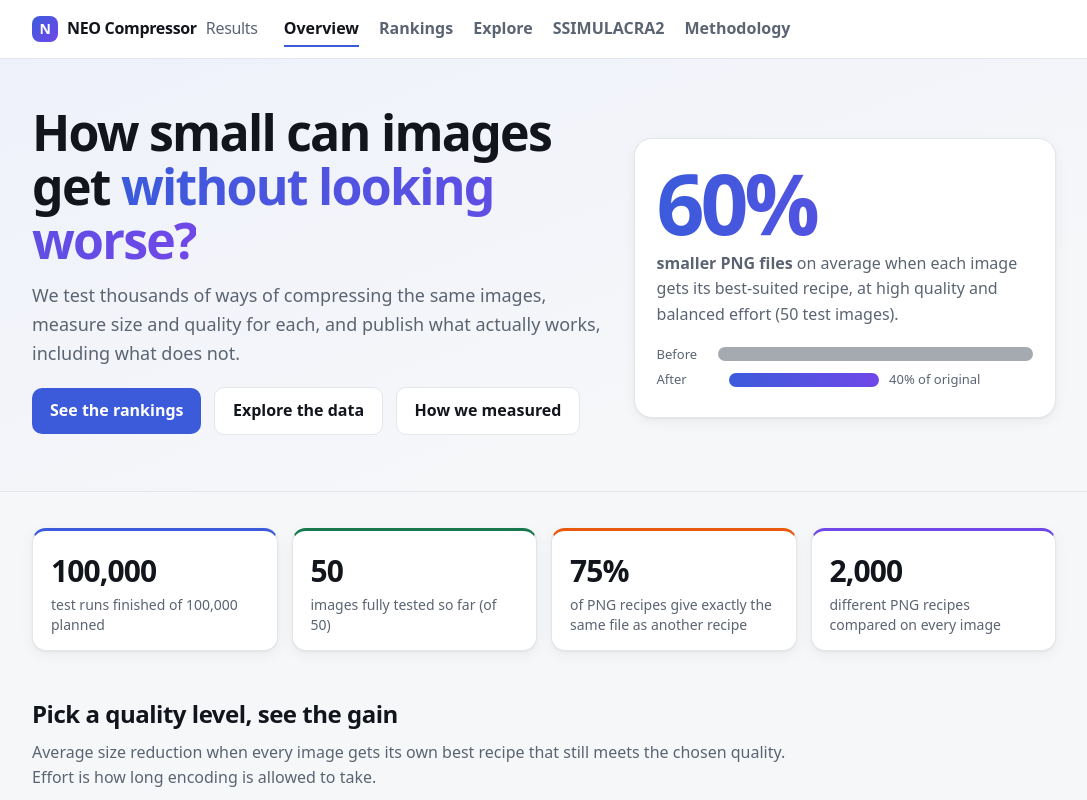
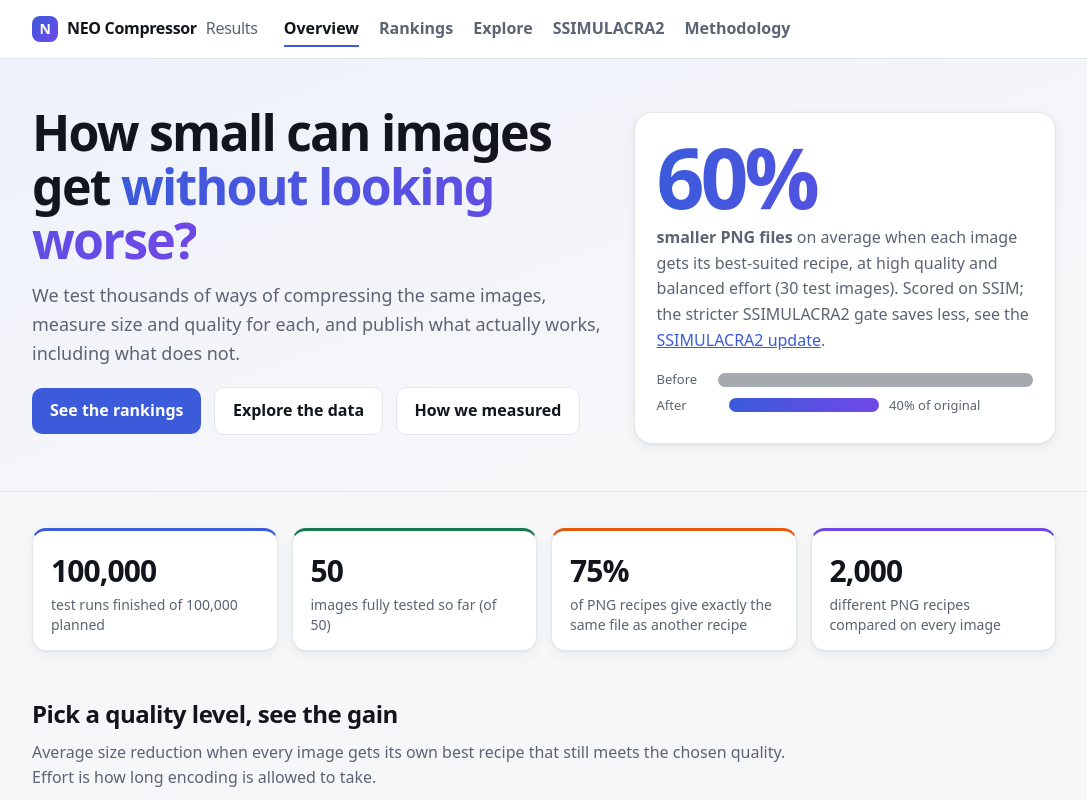
Before and after one commit to alfatreze/neo-encoder-releases, a plain HTML site: page docs/index.html in a window 1280 px wide. Shown: the top 800 px of the page, without its empty margins (96-1183 px from the left). Drawn offline with Linux system fonts and the light colour scheme.

Commit message:
Update results site (2026-11-23)

```diff
--- a/docs/index.html
+++ b/docs/index.html
@@ -83,7 +83,7 @@ const find=(f,q,e)=>head?.[f]?.find(r=>r.quality===q&&r.effort===e);
 const hi=find('PNG','ssim>=0.98','balanced');
 const dup=head?.PNG_redundancy?.identical_output_share;
 // hero
-if(hi){const s=hi.saving;$('#hero').innerHTML=`<div class="big">${pct(s,0)}</div><div class="cap"><b>smaller PNG files</b> on average when each image gets its best-suited recipe, at high quality and balanced effort (${srcDone} test images).</div><div class="sizebar"><div class="row"><span class="t">Before</span><span class="b" style="width:100%;background:var(--muted);opacity:.55"></span></div><div class="row"><span class="t">After</span><span class="b" style="width:${(1-s)*100}%;background:linear-gradient(90deg,var(--accent),var(--accent2))"></span><span>${pct(1-s,0)} of original</span></div></div>`}
+if(hi){const s=hi.saving;$('#hero').innerHTML=`<div class="big">${pct(s,0)}</div><div class="cap"><b>smaller PNG files</b> on average when each image gets its best-suited recipe, at high quality and balanced effort (${cx.PNG??srcDone} test images). Scored on SSIM; the stricter SSIMULACRA2 gate saves less, see the <a href="gated.html">SSIMULACRA2 update</a>.</div><div class="sizebar"><div class="row"><span class="t">Before</span><span class="b" style="width:100%;background:var(--muted);opacity:.55"></span></div><div class="row"><span class="t">After</span><span class="b" style="width:${(1-s)*100}%;background:linear-gradient(90deg,var(--accent),var(--accent2))"></span><span>${pct(1-s,0)} of original</span></div></div>`}
 else $('#hero').innerHTML='<div class="cap">Results will appear here when the first images finish.</div>';
 $('#cards').innerHTML=[
  [num(meta.rows),`test runs finished of ${num(meta.total)} planned`],
```
